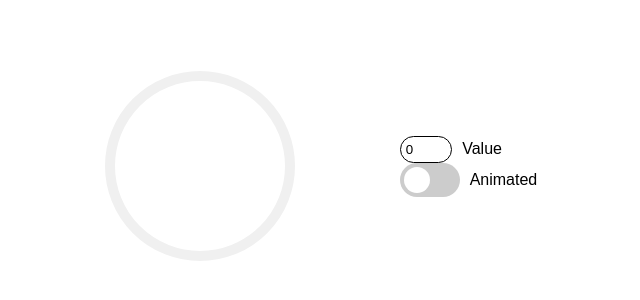
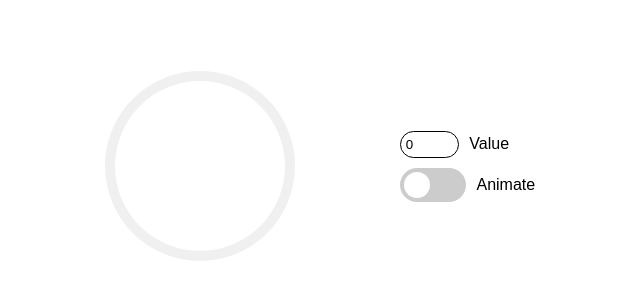
Before and after one commit to TatianaChF/progress-bar, a plain HTML site: page index.html in a window 1280 px wide. Shown: the part 234-534 px from the top of the page, without its empty margins (271-911 px from the left). Drawn offline with Linux system fonts and the light colour scheme.

Commit message:
change styling for block

```diff
--- a/index.html
+++ b/index.html
@@ -23,7 +23,7 @@
                     id="progress" />
         </svg>
     </div>
-    <div>
+    <div class="settings-container">
         <div class="input-container">
             <input type="number"
                    class="percent"
@@ -39,7 +39,7 @@
                 <input type="checkbox" id="animate-toggle">
                 <span class="slider"></span>
             </label>
-            <span class="switch-label">Animated</span>
+            <span class="switch-label">Animate</span>
         </div>
     </div>
 </div>
--- a/main.css
+++ b/main.css
@@ -54,7 +54,7 @@ html, body {
 }
 
 .percent {
-    width: 17%;
+    width: 20%;
     border-radius: 20px;
     border: 1px solid black;
     padding: 5px;
@@ -69,7 +69,7 @@ html, body {
 .switch {
     position: relative;
     display: inline-block;
-    width: 60px;
+    width: 28%;
     height: 34px;
 }
 
@@ -116,6 +116,12 @@ input:checked + .slider:before {
     font-size: 16px;
 }
 
+.settings-container {
+    display: flex;
+    flex-direction: column;
+    gap: 10px;
+}
+
 @keyframes rotate {
     from {
         transform: rotate(-90deg);
```
